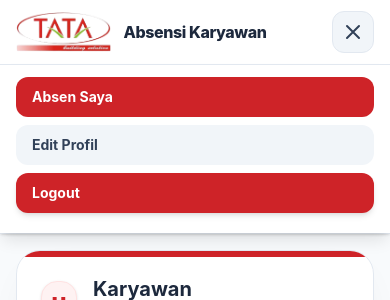
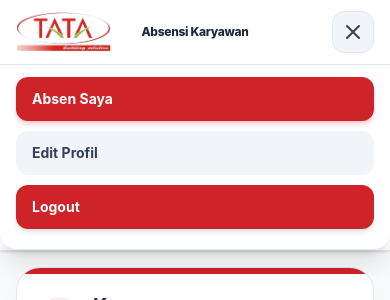
Before and after one commit to nadjakencana/tata-app, a React (Vite) app: page /dashboard in a window 390 px wide. Both pictures are taken after a click on the button "Toggle menu". Shown: the top 300 px of the page. Built offline with nearby package versions, Linux system fonts and the light colour scheme; no server answers.

Commit message:
style: fix mobile layout horizontal overflow and add smooth navbar slide animation

```diff
--- a/src/components/EditProfileModal.jsx
+++ b/src/components/EditProfileModal.jsx
@@ -131,8 +131,8 @@ export default function EditProfileModal({ isOpen, onClose, onProfileUpdated })
   }
 
   return (
-    <div className="fixed inset-0 bg-slate-900/60 backdrop-blur-sm flex items-center justify-center p-4 z-50 animate-fade-in">
-      <div className="bg-white border border-slate-200 w-full max-w-md rounded-3xl p-6 sm:p-8 shadow-2xl text-slate-900 relative overflow-hidden">
+    <div className="fixed inset-0 bg-slate-900/60 backdrop-blur-sm flex items-center justify-center p-3 sm:p-4 z-50 animate-fade-in">
+      <div className="bg-white border border-slate-200 w-full max-w-md rounded-3xl p-5 sm:p-8 shadow-2xl text-slate-900 relative max-h-[90vh] overflow-y-auto">
 
         {/* Top Accent Line */}
         <div className="absolute top-0 left-0 right-0 h-1.5 bg-[#CE2328]"></div>
--- a/src/components/Navbar.jsx
+++ b/src/components/Navbar.jsx
@@ -33,8 +33,8 @@ export default function Navbar({ title, userRole, onEditProfile, onLogout }) {
 
           {/* Center: Title */}
           {title && (
-            <div className="absolute left-1/2 transform -translate-x-1/2 text-center pointer-events-none">
-              <h1 className="text-base sm:text-lg font-extrabold text-slate-800 tracking-tight">
+            <div className="absolute left-1/2 transform -translate-x-1/2 text-center pointer-events-none max-w-[160px] xs:max-w-[200px] sm:max-w-xs md:max-w-none px-1">
+              <h1 className="text-xs sm:text-base md:text-lg font-extrabold text-slate-800 tracking-tight truncate">
                 {title}
               </h1>
             </div>
@@ -46,7 +46,7 @@ export default function Navbar({ title, userRole, onEditProfile, onLogout }) {
             {isSuperAdmin && !isCurrent('/admin') && (
               <button
                 onClick={() => navigate('/admin')}
-                className="px-3.5 py-2 rounded-xl text-xs font-bold bg-[#CE2328] text-white hover:bg-[#b41c21] transition-all shadow-sm"
+                className="px-3.5 py-2 rounded-xl text-xs font-bold bg-[#CE2328] text-white hover:bg-[#b41c21] transition-all shadow-sm active:scale-95"
               >
                 Admin Panel
               </button>
@@ -56,7 +56,7 @@ export default function Navbar({ title, userRole, onEditProfile, onLogout }) {
             {!isSuperAdmin && userRole === 'admin_tukang' && !isCurrent('/dashboard-tukang') && (
               <button
                 onClick={() => navigate('/dashboard-tukang')}
-                className="px-3.5 py-2 rounded-xl text-xs font-bold bg-amber-50 text-amber-900 hover:bg-amber-100 border border-amber-200 transition-all"
+                className="px-3.5 py-2 rounded-xl text-xs font-bold bg-amber-50 text-amber-900 hover:bg-amber-100 border border-amber-200 transition-all active:scale-95"
               >
                 Absen Tim
               </button>
@@ -65,7 +65,7 @@ export default function Navbar({ title, userRole, onEditProfile, onLogout }) {
             {!isSuperAdmin && !isCurrent('/dashboard') && (
               <button
                 onClick={() => navigate('/dashboard')}
-                className="px-3.5 py-2 rounded-xl text-xs font-bold bg-slate-100 text-slate-700 hover:bg-slate-200 border border-slate-200 transition-all"
+                className="px-3.5 py-2 rounded-xl text-xs font-bold bg-slate-100 text-slate-700 hover:bg-slate-200 border border-slate-200 transition-all active:scale-95"
               >
                 Absen Saya
               </button>
@@ -74,7 +74,7 @@ export default function Navbar({ title, userRole, onEditProfile, onLogout }) {
             {onEditProfile && (
               <button
                 onClick={onEditProfile}
-                className="px-3.5 py-2 rounded-xl text-xs font-bold bg-white text-slate-700 hover:bg-slate-100 border border-slate-300 transition-all"
+                className="px-3.5 py-2 rounded-xl text-xs font-bold bg-white text-slate-700 hover:bg-slate-100 border border-slate-300 transition-all active:scale-95"
               >
                 Profil
               </button>
@@ -83,7 +83,7 @@ export default function Navbar({ title, userRole, onEditProfile, onLogout }) {
             {onLogout && (
               <button
                 onClick={onLogout}
-                className="px-3.5 py-2 rounded-xl text-xs font-bold bg-red-50 text-[#CE2328] hover:bg-[#CE2328] hover:text-white border border-red-200 transition-all"
+                className="px-3.5 py-2 rounded-xl text-xs font-bold bg-red-50 text-[#CE2328] hover:bg-[#CE2328] hover:text-white border border-red-200 transition-all active:scale-95"
               >
                 Logout
               </button>
@@ -94,7 +94,8 @@ export default function Navbar({ title, userRole, onEditProfile, onLogout }) {
           <div className="flex md:hidden items-center">
             <button
               onClick={() => setMobileMenuOpen(!mobileMenuOpen)}
-              className="p-2 rounded-xl bg-slate-100 text-slate-700 hover:bg-slate-200 border border-slate-200 transition-colors"
+              className="p-2 rounded-xl bg-slate-100 text-slate-700 hover:bg-slate-200 border border-slate-200 transition-all active:scale-95"
+              aria-label="Toggle menu"
             >
               <svg className="w-6 h-6" fill="none" stroke="currentColor" viewBox="0 0 24 24">
                 {mobileMenuOpen ? (
@@ -108,14 +109,14 @@ export default function Navbar({ title, userRole, onEditProfile, onLogout }) {
         </div>
       </div>
 
-      {/* Mobile Drawer Menu */}
+      {/* Mobile Drawer Menu with Smooth Slide Animation */}
       {mobileMenuOpen && (
-        <div className="md:hidden border-t border-slate-200 bg-white px-4 pt-3 pb-5 space-y-2 animate-fade-in shadow-lg">
+        <div className="md:hidden border-t border-slate-200 bg-white/98 backdrop-blur-xl px-4 pt-3 pb-5 space-y-2.5 animate-slide-down shadow-xl border-b rounded-b-2xl">
           {isSuperAdmin ? (
             <button
               onClick={() => { setMobileMenuOpen(false); navigate('/admin'); }}
-              className={`w-full px-4 py-2.5 rounded-xl text-sm font-bold text-left ${
-                isCurrent('/admin') ? 'bg-[#CE2328] text-white' : 'bg-slate-50 text-slate-800'
+              className={`w-full px-4 py-3 rounded-xl text-sm font-bold text-left transition-all ${
+                isCurrent('/admin') ? 'bg-[#CE2328] text-white shadow-md shadow-[#CE2328]/20' : 'bg-slate-50 text-slate-800 hover:bg-slate-100'
               }`}
             >
               Admin Panel
@@ -124,8 +125,8 @@ export default function Navbar({ title, userRole, onEditProfile, onLogout }) {
             <>
               <button
                 onClick={() => { setMobileMenuOpen(false); navigate('/dashboard'); }}
-                className={`w-full px-4 py-2.5 rounded-xl text-sm font-bold text-left ${
-                  isCurrent('/dashboard') ? 'bg-[#CE2328] text-white' : 'bg-slate-50 text-slate-800'
+                className={`w-full px-4 py-3 rounded-xl text-sm font-bold text-left transition-all ${
+                  isCurrent('/dashboard') ? 'bg-[#CE2328] text-white shadow-md shadow-[#CE2328]/20' : 'bg-slate-50 text-slate-800 hover:bg-slate-100'
                 }`}
               >
                 Absen Saya
@@ -134,8 +135,8 @@ export default function Navbar({ title, userRole, onEditProfile, onLogout }) {
               {userRole === 'admin_tukang' && (
                 <button
                   onClick={() => { setMobileMenuOpen(false); navigate('/dashboard-tukang'); }}
-                  className={`w-full px-4 py-2.5 rounded-xl text-sm font-bold text-left ${
-                    isCurrent('/dashboard-tukang') ? 'bg-amber-500 text-slate-950' : 'bg-amber-50 text-amber-900'
+                  className={`w-full px-4 py-3 rounded-xl text-sm font-bold text-left transition-all ${
+                    isCurrent('/dashboard-tukang') ? 'bg-amber-500 text-slate-950 shadow-md' : 'bg-amber-50 text-amber-900 border border-amber-200'
                   }`}
                 >
                   Absen Tim
@@ -147,7 +148,7 @@ export default function Navbar({ title, userRole, onEditProfile, onLogout }) {
           {onEditProfile && (
             <button
               onClick={() => { setMobileMenuOpen(false); onEditProfile(); }}
-              className="w-full px-4 py-2.5 rounded-xl text-sm font-bold text-slate-700 bg-slate-100 text-left"
+              className="w-full px-4 py-3 rounded-xl text-sm font-bold text-slate-700 bg-slate-100 hover:bg-slate-200 text-left transition-colors"
             >
               Edit Profil
             </button>
@@ -156,7 +157,7 @@ export default function Navbar({ title, userRole, onEditProfile, onLogout }) {
           {onLogout && (
             <button
               onClick={() => { setMobileMenuOpen(false); onLogout(); }}
-              className="w-full px-4 py-2.5 rounded-xl text-sm font-bold text-white bg-[#CE2328] text-left shadow-md"
+              className="w-full px-4 py-3 rounded-xl text-sm font-bold text-white bg-[#CE2328] hover:bg-[#b41c21] text-left shadow-md transition-all active:scale-[0.99]"
             >
               Logout
             </button>
--- a/src/index.css
+++ b/src/index.css
@@ -20,6 +20,7 @@
     background-attachment: fixed;
     color: #0f172a;
     min-height: 100vh;
+    overflow-x: hidden;
   }
 }
 
@@ -28,6 +29,7 @@
   min-height: 100vh;
   display: flex;
   flex-direction: column;
+  overflow-x: hidden;
 }
 
 /* Custom Helper Utilities for TATA Brand Theme */
@@ -66,6 +68,15 @@
   to { opacity: 1; transform: translateY(0); }
 }
 
+@keyframes slideDown {
+  from { opacity: 0; transform: translateY(-8px) scale(0.98); }
+  to { opacity: 1; transform: translateY(0) scale(1); }
+}
+
 .animate-fade-in {
   animation: fadeIn 0.3s cubic-bezier(0.16, 1, 0.3, 1) forwards;
 }
+
+.animate-slide-down {
+  animation: slideDown 0.25s cubic-bezier(0.16, 1, 0.3, 1) forwards;
+}
--- a/src/pages/MasterProyek.jsx
+++ b/src/pages/MasterProyek.jsx
@@ -96,7 +96,7 @@ const MasterProyek = () => {
       </form>
 
       {/* Tabel Data */}
-      <div className="rounded-2xl border border-slate-200 overflow-hidden shadow-sm">
+      <div className="rounded-2xl border border-slate-200 overflow-x-auto shadow-sm">
         <table className="w-full text-left border-collapse">
           <thead>
             <tr className="bg-slate-50 text-slate-500 text-xs uppercase tracking-wider border-b border-slate-200">
--- a/src/pages/MasterTukang.jsx
+++ b/src/pages/MasterTukang.jsx
@@ -149,7 +149,7 @@ const MasterTukang = () => {
       </form>
 
       {/* Tabel Data */}
-      <div className="rounded-2xl border border-slate-200 overflow-hidden shadow-sm">
+      <div className="rounded-2xl border border-slate-200 overflow-x-auto shadow-sm">
         <table className="w-full text-left border-collapse">
           <thead>
             <tr className="bg-slate-50 text-slate-500 text-xs uppercase tracking-wider border-b border-slate-200">
```
